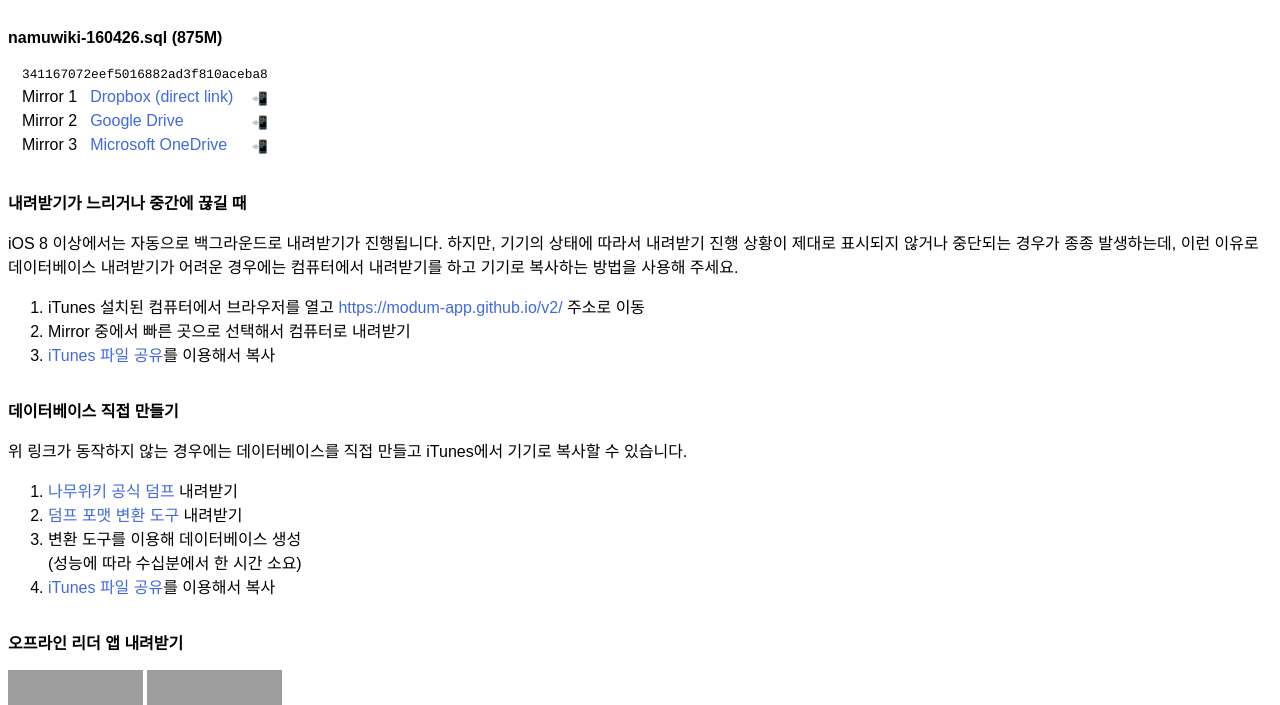
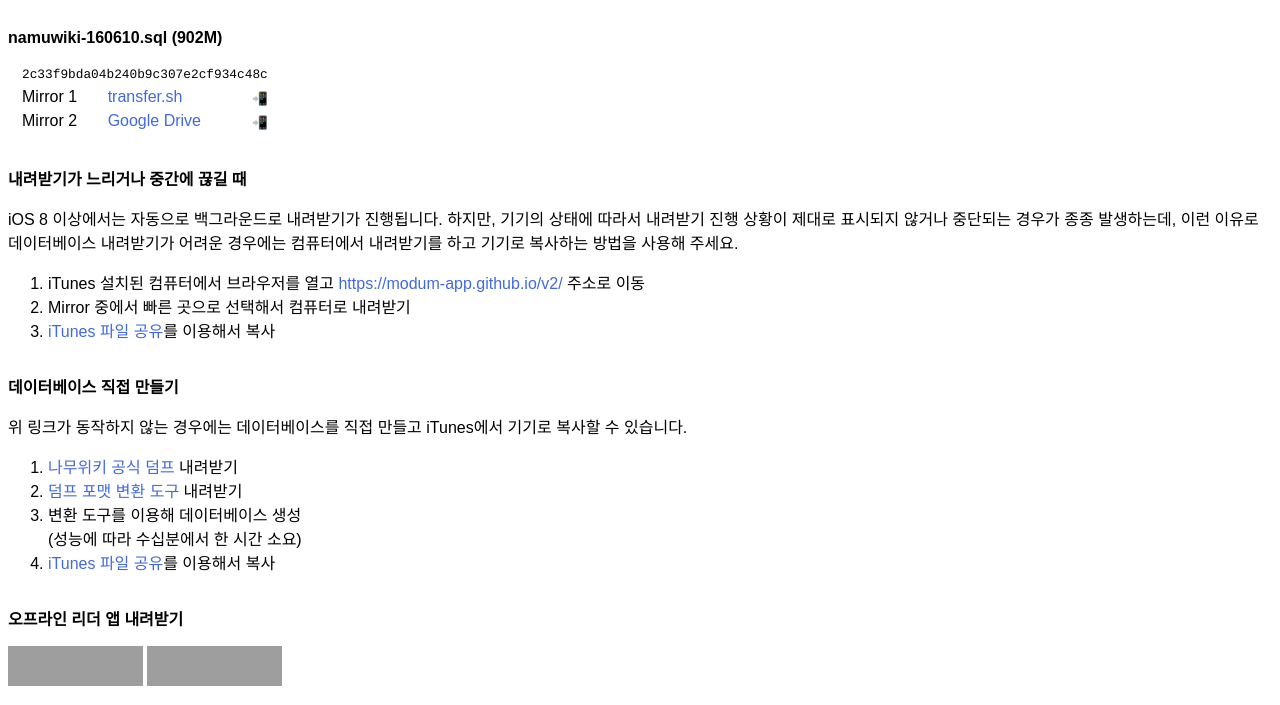
Before and after one commit to modum-app/modum-app.github.io, a plain HTML site: page v2/index.html in a window 1280 px wide. Shown: the part 47-752 px from the top of the page. Drawn offline with Linux system fonts and the light colour scheme; grey boxes are pictures that could not be loaded.

Commit message:
updated v2 with May data

```diff
--- a/v2/index.html
+++ b/v2/index.html
@@ -37,22 +37,18 @@
 
   <div class="container">
 
-<h3><span class="filename">namuwiki-160426.sql</span> (<span class="filesize">875M</span>)</h3>
+<h3><span class="filename">namuwiki-160610.sql</span> (<span class="filesize">902M</span>)</h3>
 <table>
   <tr>
-    <td colspan="3" class="md5">341167072eef5016882ad3f810aceba8
+    <td colspan="3" class="md5">2c33f9bda04b240b9c307e2cf934c48c
   <tr>
     <td>Mirror 1
-    <td><a href="https://dl.dropboxusercontent.com/u/22206273/namuwiki-160426.sql">Dropbox (direct link)</a>
-    <td><a href="https://dl.dropboxusercontent.com/u/22206273/namuwiki-160426.sql">📲</a>
+    <td><a href="https://transfer.sh/JUmoL/namuwiki-160610.sql">transfer.sh</a>
+    <td><a href="https://transfer.sh/JUmoL/namuwiki-160610.sql">📲</a>
   <tr>
     <td>Mirror 2
-    <td><a href="https://docs.google.com/uc?id=0B6dpAIVkR_3-Q25IanNvdWhBelE&export=download">Google Drive</a>
-    <td><a href="https://docs.google.com/uc?id=0B6dpAIVkR_3-Q25IanNvdWhBelE&export=download">📲</a>
-  <tr>
-    <td>Mirror 3
-    <td><a href="https://onedrive.live.com/redir?resid=F35E2C0189B4AAB7!119&authkey=!AN8YFM_aKofe9sA&ithint=file%2csql">Microsoft OneDrive</a>
-    <td><a href="https://onedrive.live.com/redir?resid=F35E2C0189B4AAB7!119&authkey=!AN8YFM_aKofe9sA&ithint=file%2csql">📲</a>
+    <td><a href="https://docs.google.com/uc?id=0B6dpAIVkR_3-WE9zWWluNDZPVmc&export=download">Google Drive</a>
+    <td><a href="https://docs.google.com/uc?id=0B6dpAIVkR_3-WE9zWWluNDZPVmc&export=download">📲</a>
 </table>
 
   <h3>내려받기가 느리거나 중간에 끊길 때</h3>
--- a/v2/latest.js
+++ b/v2/latest.js
@@ -1,4 +1,4 @@
-var remote_filename = 'namuwiki-160426.sql';
+var remote_filename = 'namuwiki-160610.sql';
 if ('setLatest' in window) {
   setLatest(remote_filename);
 }
```
Also changed, not shown: 1 other file.
